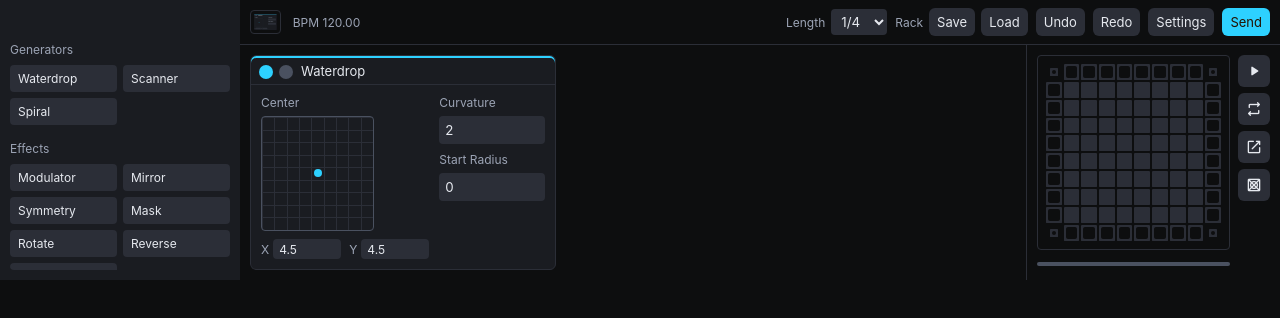
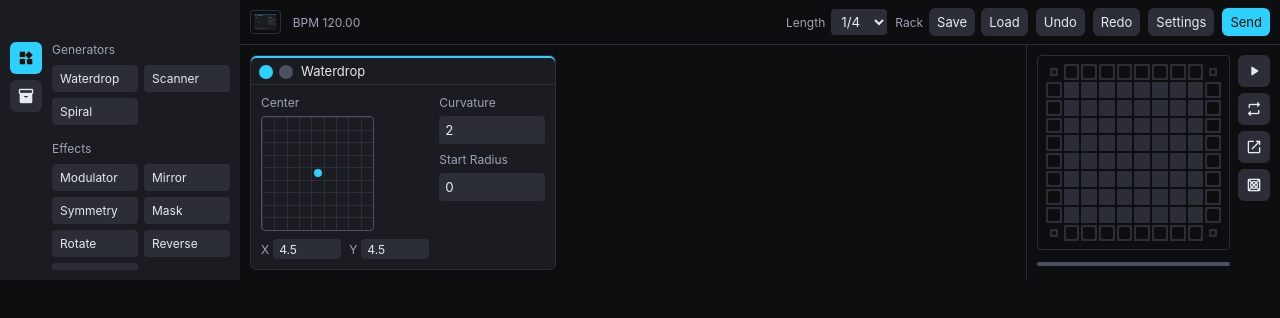
Before and after one commit to sihyunlts/compass, a Svelte app: page / in a window 1280 px wide. Shown: the top 318 px of the page. Built offline with nearby package versions, Linux system fonts and the light colour scheme.

Commit message:
feat(sidebar): split browser pages for devices and presets

```diff
--- a/src/renderer/App.svelte
+++ b/src/renderer/App.svelte
@@ -434,6 +434,8 @@
 
 <section class="live-main" hidden={uiState.isSettingsOpen}>
     <BrowserPanel
+      activePage={uiState.sidebarPage}
+      onPageSelect={editorSession.commands.setSidebarPage}
       onDeviceAdd={editorSession.commands.addBrowserDevice}
       onBrowserPointerDown={editorSession.commands.handleBrowserPointerDown}
     />
--- a/src/renderer/components/BrowserPanel.svelte
+++ b/src/renderer/components/BrowserPanel.svelte
@@ -1,10 +1,13 @@
 <script lang="ts">
+  import Button from './Button.svelte';
   import {
     getRendererDeviceLabel,
     RENDERER_DEVICE_GROUPS,
     isRendererDeviceKind,
     type RendererDeviceKind,
   } from '../../devices';
+
+  export type BrowserPanelPage = 'devices' | 'presets';
 
   interface BrowserCatalogItem {
     kind: RendererDeviceKind;
@@ -31,27 +34,18 @@
   const noopBrowserPointerDown = (): void => {};
 
   let {
+    activePage = 'devices',
+    onPageSelect = () => {},
     onDeviceAdd = noopDeviceAdd,
     onBrowserPointerDown = noopBrowserPointerDown,
   } = $props<{
+    activePage?: BrowserPanelPage;
+    onPageSelect?: (page: BrowserPanelPage) => void;
     onDeviceAdd: (kind: RendererDeviceKind) => void;
     onBrowserPointerDown: (payload: BrowserPointerDownPayload) => void;
   }>();
 
-  const resolveBrowserItem = (target: EventTarget | null): HTMLElement | null => {
-    if (!(target instanceof HTMLElement)) {
-      return null;
-    }
-    return target.closest<HTMLElement>('.browser-item[data-browser-kind]');
-  };
-
-  const handleDoubleClick = (event: MouseEvent): void => {
-    const item = resolveBrowserItem(event.target);
-    if (!item) {
-      return;
-    }
-
-    const kindRaw = item.dataset.browserKind;
+  const handleDoubleClick = (kindRaw: string): void => {
     if (!isRendererDeviceKind(kindRaw)) {
       return;
     }
@@ -59,14 +53,13 @@
     onDeviceAdd(kindRaw);
   };
 
-  const handlePointerDown = (event: PointerEvent): void => {
-    const item = resolveBrowserItem(event.target);
-    if (!item) {
+  const handlePointerDown = (kindRaw: string, event: PointerEvent): void => {
+    if (!isRendererDeviceKind(kindRaw)) {
       return;
     }
 
-    const kindRaw = item.dataset.browserKind;
-    if (!isRendererDeviceKind(kindRaw)) {
+    const item = event.currentTarget;
+    if (!(item instanceof HTMLElement)) {
       return;
     }
 
@@ -82,24 +75,43 @@
   };
 </script>
 
-<aside
-  class="browser-panel"
-  ondragstart={handleDragStart}
-  ondblclick={handleDoubleClick}
-  onpointerdown={handlePointerDown}
->
-  <div
-    class="browser-view"
-  >
+<aside class="browser-panel">
+  <div class="browser-view">
+    <div class="browser-page-switch">
+      <Button
+        class="browser-page-switch-button"
+        variant="icon"
+        label="Devices"
+        icon="widgets"
+        pressed={activePage === 'devices'}
+        onClick={() => onPageSelect('devices')}
+      />
+      <Button
+        class="browser-page-switch-button"
+        variant="icon"
+        label="Presets"
+        icon="inventory_2"
+        pressed={activePage === 'presets'}
+        onClick={() => onPageSelect('presets')}
+      />
+    </div>
+
+    {#if activePage === 'devices'}
+      <div class="browser-page-panel">
         <section class="browser-group">
           <span class="browser-group-title">Generators</span>
           <ul class="browser-list">
             {#each browserGenerators as item (item.kind)}
-          <li
+              <li>
+                <button
                   class="browser-item"
-            data-browser-kind={item.kind}
+                  type="button"
+                  ondragstart={handleDragStart}
+                  ondblclick={() => handleDoubleClick(item.kind)}
+                  onpointerdown={(event) => handlePointerDown(item.kind, event)}
                 >
                   <span>{item.label}</span>
+                </button>
               </li>
             {/each}
           </ul>
@@ -108,15 +120,24 @@
           <span class="browser-group-title">Effects</span>
           <ul class="browser-list">
             {#each browserEffects as item (item.kind)}
-          <li
+              <li>
+                <button
                   class="browser-item"
-            data-browser-kind={item.kind}
+                  type="button"
+                  ondragstart={handleDragStart}
+                  ondblclick={() => handleDoubleClick(item.kind)}
+                  onpointerdown={(event) => handlePointerDown(item.kind, event)}
                 >
                   <span>{item.label}</span>
+                </button>
               </li>
             {/each}
           </ul>
         </section>
+      </div>
+    {:else}
+      <div class="browser-page-panel"></div>
+    {/if}
   </div>
 </aside>
 
@@ -126,7 +147,6 @@
     flex: 0 0 var(--sidebar-width);
     padding: var(--gap-10);
     background: var(--neutral-10);
-    width: var(--sidebar-width);
 
     &::before {
       content: '';
@@ -142,8 +162,29 @@
 
   .browser-view {
     flex: 1;
+    min-width: 0;
+    min-height: 0;
     margin-top: var(--gap-32);
-    border-radius: var(--radius-4);
+    display: flex;
+    gap: var(--gap-10);
+  }
+
+  .browser-page-switch {
+    display: flex;
+    flex-direction: column;
+    align-self: flex-start;
+    gap: var(--gap-6);
+    -webkit-app-region: no-drag;
+
+    &-button {
+      color: var(--neutral-50);
+    }
+  }
+
+  .browser-page-panel {
+    flex: 1 1 auto;
+    min-width: 0;
+    min-height: 0;
     overflow-y: auto;
   }
 
@@ -169,10 +210,15 @@
   }
 
   .browser-item {
+    width: 100%;
+    border: 0;
     border-radius: var(--radius-4);
     padding: var(--gap-6) var(--gap-8);
     font-size: var(--text-12);
     background: var(--neutral-20);
+    color: var(--neutral-90);
+    text-align: left;
+    cursor: pointer;
 
     &:global(.is-dragging) {
       opacity: 0.7;
--- a/src/renderer/features/editor/persistence.ts
+++ b/src/renderer/features/editor/persistence.ts
@@ -20,6 +20,7 @@ export const createInitialEditorState = (): EditorSessionState => {
   const bridge = loadBridgeSettings();
   const loadedChain = loadChainSettings();
   return {
+    sidebarPage: 'devices',
     chainState: loadedChain.chain,
     chainRevision: 1,
     launchpadModel: loadLaunchpadModel(),
--- a/src/renderer/features/editor/session.svelte.ts
+++ b/src/renderer/features/editor/session.svelte.ts
@@ -87,6 +87,7 @@ const DEFAULT_AUTO_PREVIEW_DEBOUNCE_MS = 120;
 const DEFAULT_HISTORY_MAX_ENTRIES = 100;
 
 export interface EditorSessionState {
+  sidebarPage: 'devices' | 'presets';
   chainState: GeneratorChain;
   chainRevision: number;
   launchpadModel: LaunchpadModel;
@@ -195,6 +196,9 @@ export class EditorSession {
     },
     closeSettings: (): void => {
       this.state.isSettingsOpen = false;
+    },
+    setSidebarPage: (nextPage: EditorSessionState['sidebarPage']): void => {
+      this.state.sidebarPage = nextPage;
     },
     persistSidebarWidth: (nextWidth?: number): void => {
       persistSidebarWidth(this.state, nextWidth);
```
Lines whose indentation alone changed are shown as unchanged.
